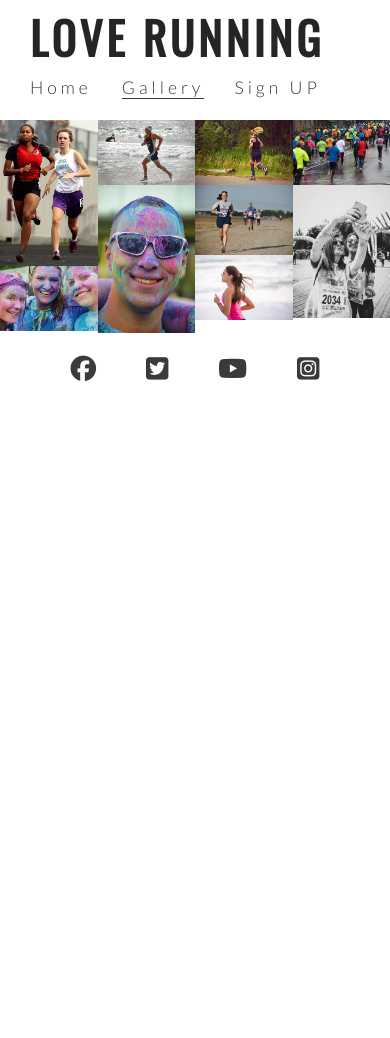
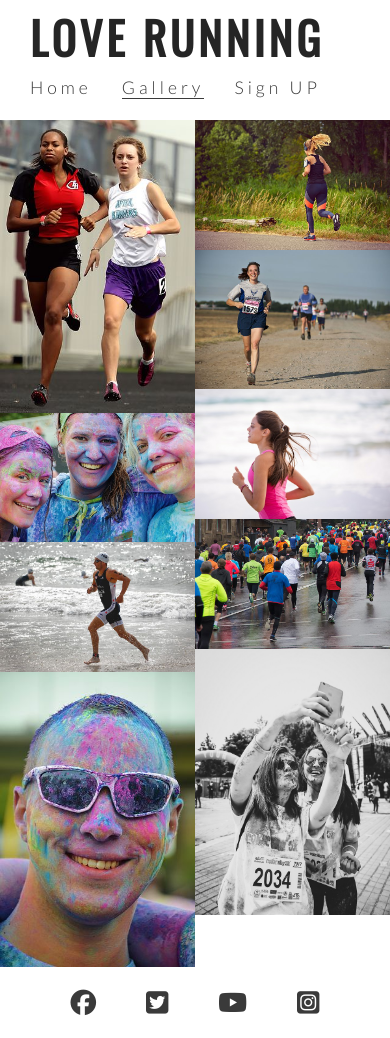
Before and after one commit to Paola62010/love-running, a plain HTML site: page gallery.html in a window 390 px wide. Before the commit the page ends 844 px from the top, so only its background shows below. Drawn offline with nearby package versions, Linux system fonts and the light colour scheme.

Commit message:
Style gallery for responsive design

```diff
--- a/assets/css/style.css
+++ b/assets/css/style.css
@@ -330,4 +330,16 @@ footer {
         text-align: center;
         padding: 0 20px;
     }
+
+    #photos {
+        column-count: 3;
+    }
 }
+
+/* For smaller screen sizes, from 800px down*/
+
+@media screen and (max-width: 800px) {
+    #photos {
+        column-count: 2;
+    }
+}
```
